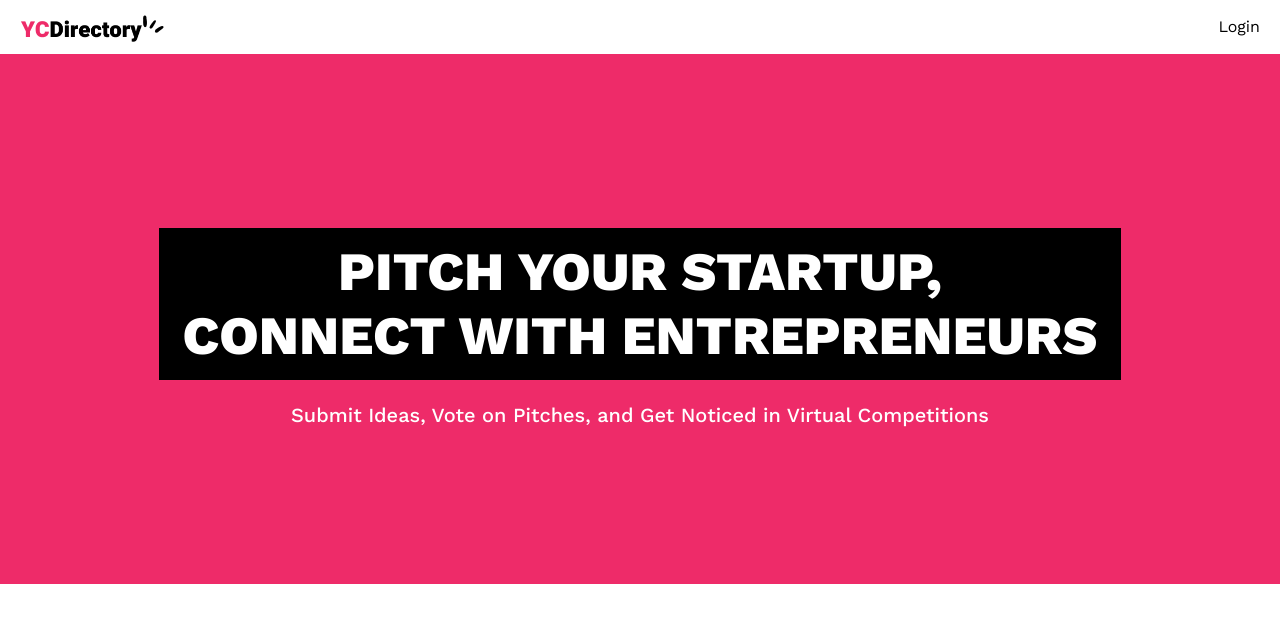
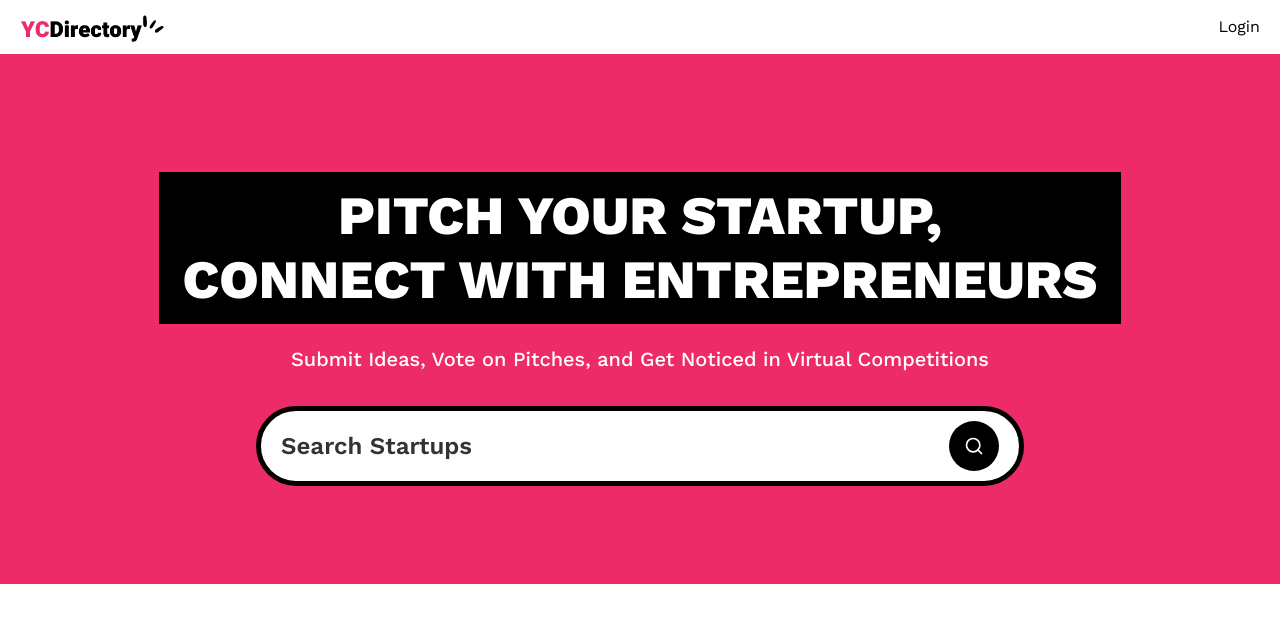
Before and after one commit to sai-oduri/yc_directory, a Next.js app: page / in a window 1280 px wide. Shown: the top 622 px of the page. Built offline with nearby package versions, Linux system fonts and the light colour scheme; no server answers.

Commit message:
search form

```diff
--- a/app/(root)/layout.tsx
+++ b/app/(root)/layout.tsx
@@ -1,4 +1,4 @@
-import Navbar from "../components/Navbar"
+import Navbar from "@/components/Navbar"
 
 const layout = ({ children }: Readonly<{ children: React.ReactNode }>) => {
   return (
--- a/app/(root)/page.tsx
+++ b/app/(root)/page.tsx
@@ -1,4 +1,11 @@
-export default function Home() {
+import SearchForm from "@/components/SearchForm";
+
+export default async function Home({ searchParams }: {
+  searchParams: Promise<{ query: string }>
+}) {
+
+  const query = (await searchParams).query;
+
   return (
     <>
       <section className="pink_container ">
@@ -11,6 +18,8 @@
           Submit Ideas, Vote on Pitches, and Get Noticed in Virtual Competitions
         </p>
 
+        <SearchForm query={query} />
+
       </section>
     </>
   );
--- a/app/components/SearchForm.tsx
+++ /dev/null
@@ -1,9 +0,0 @@
-import React from 'react'
-
-const SearchForm = () => {
-  return (
-    <div>SearchForm</div>
-  )
-}
-
-export default SearchForm
--- /dev/null
+++ b/components/SearchForm.tsx
@@ -0,0 +1,26 @@
+import React from "react";
+import Form from "next/form";
+import SearchFormReset from "./SearchFormReset";
+import { Search } from "lucide-react";
+
+
+const SearchForm = ({ query }: { query?: string }) => {
+
+  return (
+    <Form action="/" scroll={false} className="search-form">
+
+      <input name="query" defaultValue={query} className="search-input" placeholder="Search Startups" />
+
+      <div className="flex gap-2">
+        {query && <SearchFormReset />}
+
+        <button type="submit" className="search-btn text-white">
+          <Search className="size-5" />
+        </button>
+
+      </div>
+    </Form>
+  )
+}
+
+export default SearchForm
--- /dev/null
+++ b/components/SearchFormReset.tsx
@@ -0,0 +1,22 @@
+"use client"
+
+import { XIcon } from "lucide-react";
+import Link from "next/link";
+
+const SearchFormReset = () => {
+
+  const reset = () => {
+    const form = document.querySelector(".search-form") as HTMLFormElement;
+    if (form) form.reset();
+  }
+
+  return (
+    <button type="reset" onClick={reset}>
+      <Link href="/" className="search-btn text-white">
+        <XIcon className="size-5" />
+      </Link>
+    </button>
+  )
+}
+
+export default SearchFormReset
--- /dev/null
+++ b/components/ui/button.tsx
@@ -0,0 +1,57 @@
+import * as React from "react"
+import { Slot } from "@radix-ui/react-slot"
+import { cva, type VariantProps } from "class-variance-authority"
+
+import { cn } from "@/lib/utils"
+
+const buttonVariants = cva(
+  "inline-flex items-center justify-center gap-2 whitespace-nowrap rounded-md text-sm font-medium transition-colors focus-visible:outline-none focus-visible:ring-1 focus-visible:ring-ring disabled:pointer-events-none disabled:opacity-50 [&_svg]:pointer-events-none [&_svg]:size-4 [&_svg]:shrink-0",
+  {
+    variants: {
+      variant: {
+        default:
+          "bg-primary text-primary-foreground shadow hover:bg-primary/90",
+        destructive:
+          "bg-destructive text-destructive-foreground shadow-sm hover:bg-destructive/90",
+        outline:
+          "border border-input bg-background shadow-sm hover:bg-accent hover:text-accent-foreground",
+        secondary:
+          "bg-secondary text-secondary-foreground shadow-sm hover:bg-secondary/80",
+        ghost: "hover:bg-accent hover:text-accent-foreground",
+        link: "text-primary underline-offset-4 hover:underline",
+      },
+      size: {
+        default: "h-9 px-4 py-2",
+        sm: "h-8 rounded-md px-3 text-xs",
+        lg: "h-10 rounded-md px-8",
+        icon: "h-9 w-9",
+      },
+    },
+    defaultVariants: {
+      variant: "default",
+      size: "default",
+    },
+  }
+)
+
+export interface ButtonProps
+  extends React.ButtonHTMLAttributes<HTMLButtonElement>,
+    VariantProps<typeof buttonVariants> {
+  asChild?: boolean
+}
+
+const Button = React.forwardRef<HTMLButtonElement, ButtonProps>(
+  ({ className, variant, size, asChild = false, ...props }, ref) => {
+    const Comp = asChild ? Slot : "button"
+    return (
+      <Comp
+        className={cn(buttonVariants({ variant, size, className }))}
+        ref={ref}
+        {...props}
+      />
+    )
+  }
+)
+Button.displayName = "Button"
+
+export { Button, buttonVariants }
--- a/package.json
+++ b/package.json
@@ -10,6 +10,7 @@
   },
   "dependencies": {
     "@radix-ui/react-icons": "^1.3.1",
+    "@radix-ui/react-slot": "^1.1.0",
     "@tailwindcss/typography": "^0.5.15",
     "class-variance-authority": "^0.7.0",
     "clsx": "^2.1.1",
```
Also changed, not shown: components/Navbar.tsx (renamed from app/components/Navbar.tsx), 1 other file (tests, documents, lock files or other folders).
